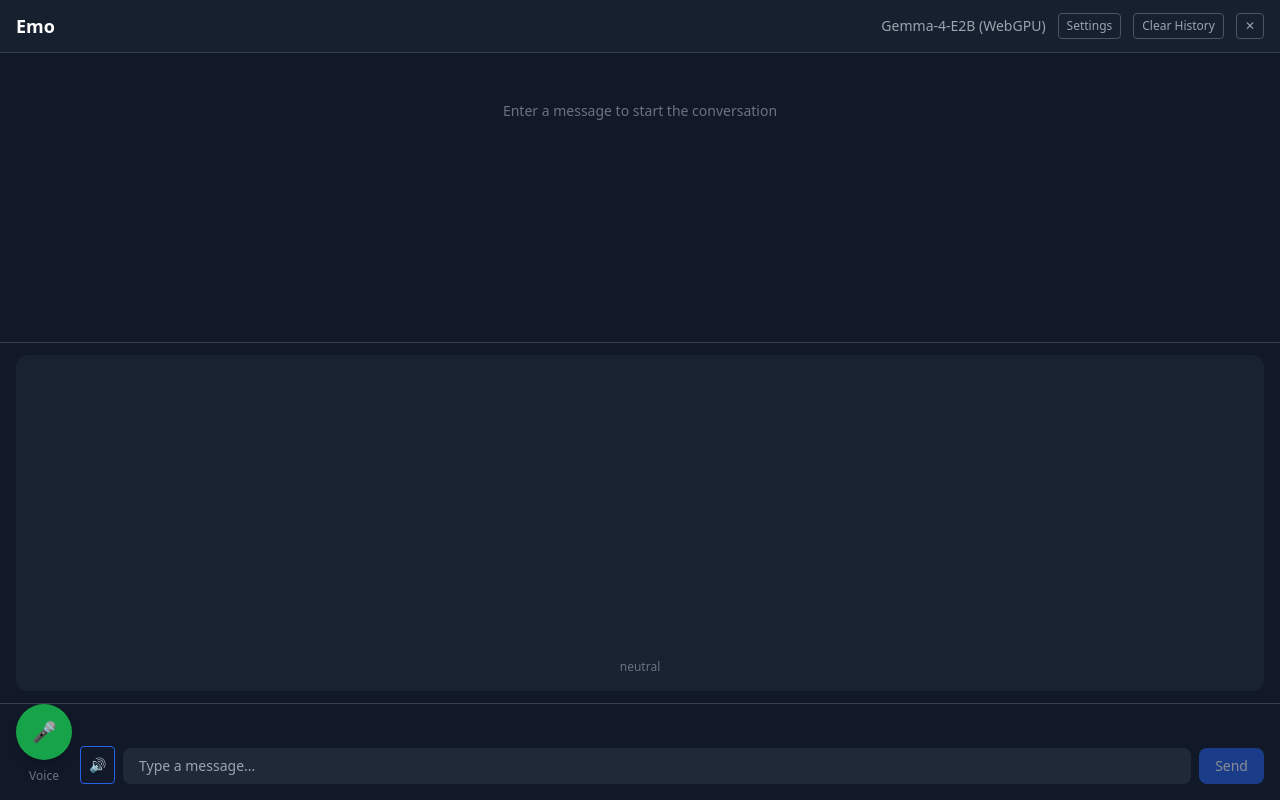
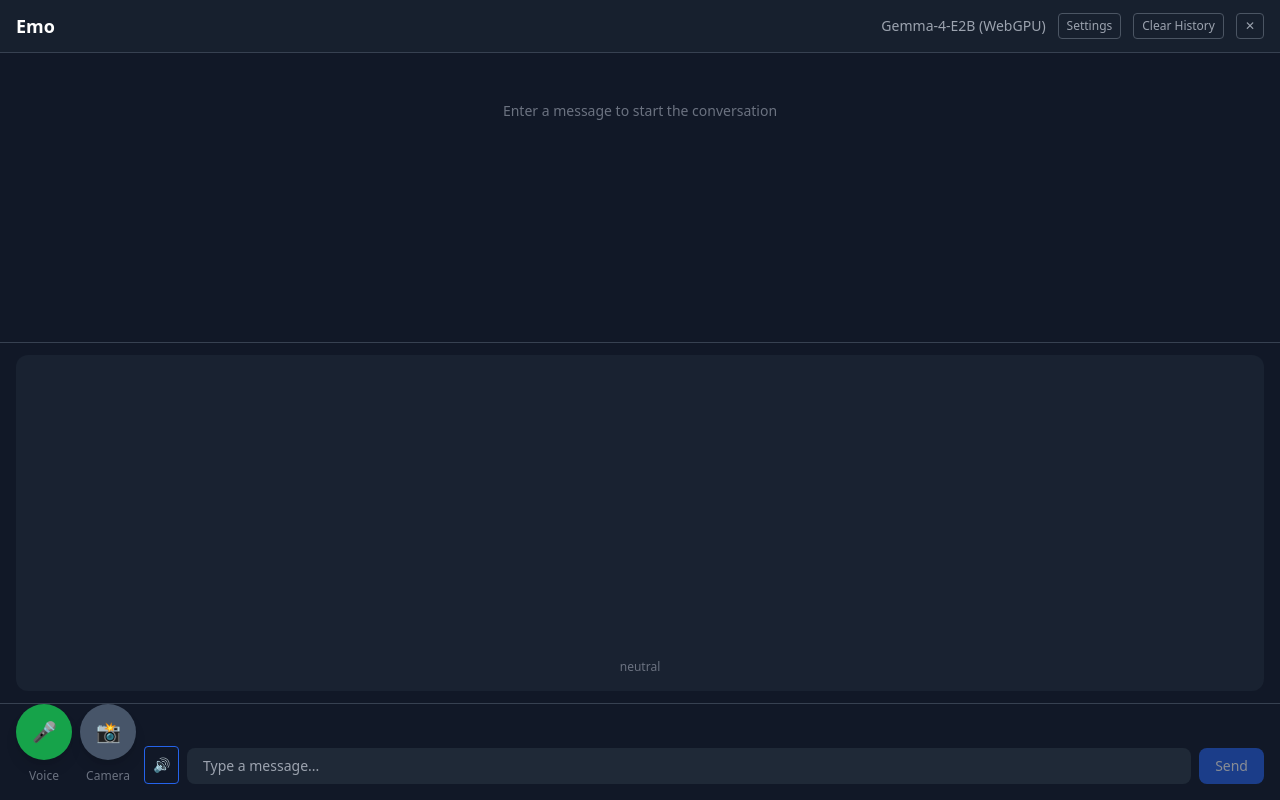
Before and after one commit to ryomo/emo, a Nuxt app: page / in a window 1280 px wide. Built offline with nearby package versions, Linux system fonts and the light colour scheme.

Commit message:
feat: add camera functionality

```diff
--- a/nuxt.config.ts
+++ b/nuxt.config.ts
@@ -17,9 +17,10 @@ export default defineNuxtConfig({
       emotionDisplay3dDefault: true, // NUXT_PUBLIC_EMOTION_DISPLAY_3D_DEFAULT
       speechLanguageDefault: '', // NUXT_PUBLIC_SPEECH_LANGUAGE_DEFAULT (empty = auto-detect from browser)
       debugSerialEnabledDefault: false, // NUXT_PUBLIC_DEBUG_SERIAL_ENABLED_DEFAULT
+      cameraEnabledDefault: false, // NUXT_PUBLIC_CAMERA_ENABLED_DEFAULT
       // NUXT_PUBLIC_SYSTEM_PROMPT_DEFAULT
       systemPromptDefault: [
-        'You are a helpful AI assistant.',
+        'You are a helpful AI robot.',
         'Please follow these rules when responding:',
         '- Keep responses to 1-3 sentences',
         '- Answer clearly and concisely',
--- /dev/null
+++ b/src/components/camera/CameraButton.vue
@@ -0,0 +1,39 @@
+<template>
+  <div class="flex flex-col items-center gap-2">
+    <button
+      class="rounded-full w-14 h-14 flex items-center justify-center transition-all duration-200 shadow-lg"
+      :class="buttonClass"
+      :disabled="disabled"
+      @click="$emit('toggle')"
+    >
+      <span class="text-white text-xl">{{ isActive ? '📷' : '📸' }}</span>
+    </button>
+    <span
+      class="text-xs"
+      :class="isActive ? 'text-cyan-400' : 'text-gray-500'"
+    >
+      {{ isActive ? 'Camera On' : 'Camera' }}
+    </span>
+  </div>
+</template>
+
+<script setup lang="ts">
+const props = defineProps<{
+  isActive: boolean
+  disabled?: boolean
+}>()
+
+defineEmits<{
+  toggle: []
+}>()
+
+const buttonClass = computed(() => {
+  if (props.disabled) {
+    return 'bg-gray-600 cursor-not-allowed opacity-50'
+  }
+  if (props.isActive) {
+    return 'bg-cyan-600 hover:bg-cyan-700 ring-2 ring-cyan-400/50'
+  }
+  return 'bg-slate-600 hover:bg-slate-700 hover:scale-105'
+})
+</script>
--- /dev/null
+++ b/src/composables/useCamera.ts
@@ -0,0 +1,168 @@
+/**
+ * Camera composable used for preview and snapshot capture.
+ */
+
+interface CaptureOptions {
+  width?: number
+  height?: number
+  quality?: number
+}
+
+const DEFAULT_CAPTURE_WIDTH = 640
+const DEFAULT_CAPTURE_HEIGHT = 360
+const DEFAULT_CAPTURE_QUALITY = 0.8
+
+export function useCamera() {
+  const isActive = ref(false)
+  const stream = ref<MediaStream | null>(null)
+  const error = ref<string | null>(null)
+
+  const previewRef = ref<HTMLVideoElement | null>(null)
+  let captureVideoEl: HTMLVideoElement | null = null
+
+  async function start() {
+    if (isActive.value) return
+
+    error.value = null
+    try {
+      const media = await navigator.mediaDevices.getUserMedia({
+        video: {
+          facingMode: 'user',
+          width: { ideal: 1280 },
+          height: { ideal: 720 },
+        },
+        audio: false,
+      })
+
+      stream.value = media
+      isActive.value = true
+      await syncPreviewTarget()
+    }
+    catch (e: unknown) {
+      const err = e instanceof Error ? e : new Error(String(e))
+      if (err.name === 'NotAllowedError') {
+        error.value = 'Camera access denied. Please allow camera permissions.'
+      }
+      else if (err.name === 'NotFoundError') {
+        error.value = 'Camera device not found.'
+      }
+      else {
+        error.value = `Failed to start camera: ${err.message}`
+      }
+      stop()
+      throw err
+    }
+  }
+
+  function stop() {
+    if (previewRef.value) {
+      previewRef.value.srcObject = null
+    }
+
+    if (captureVideoEl) {
+      captureVideoEl.srcObject = null
+      captureVideoEl = null
+    }
+
+    if (stream.value) {
+      for (const track of stream.value.getTracks()) {
+        track.stop()
+      }
+    }
+
+    stream.value = null
+    isActive.value = false
+  }
+
+  async function setPreviewElement(el: HTMLVideoElement | null) {
+    previewRef.value = el
+    await syncPreviewTarget()
+  }
+
+  async function captureLatestFrame(options: CaptureOptions = {}): Promise<Blob | null> {
+    if (!stream.value) return null
+
+    const video = await ensureCaptureVideo()
+    if (!video) return null
+
+    const width = options.width ?? DEFAULT_CAPTURE_WIDTH
+    const height = options.height ?? DEFAULT_CAPTURE_HEIGHT
+    const quality = options.quality ?? DEFAULT_CAPTURE_QUALITY
+
+    const canvas = document.createElement('canvas')
+    canvas.width = width
+    canvas.height = height
+
+    const ctx = canvas.getContext('2d')
+    if (!ctx) return null
+
+    ctx.drawImage(video, 0, 0, width, height)
+
+    const blob = await new Promise<Blob | null>((resolve) => {
+      canvas.toBlob(resolve, 'image/jpeg', quality)
+    })
+
+    return blob
+  }
+
+  async function syncPreviewTarget() {
+    if (!previewRef.value || !stream.value) return
+
+    previewRef.value.srcObject = stream.value
+    previewRef.value.muted = true
+    previewRef.value.playsInline = true
+
+    try {
+      await previewRef.value.play()
+    }
+    catch {
+      // play() can fail before user gesture in some environments
+    }
+  }
+
+  async function ensureCaptureVideo(): Promise<HTMLVideoElement | null> {
+    if (!stream.value) return null
+
+    if (!captureVideoEl) {
+      captureVideoEl = document.createElement('video')
+      captureVideoEl.muted = true
+      captureVideoEl.playsInline = true
+      captureVideoEl.srcObject = stream.value
+    }
+
+    if (captureVideoEl.readyState < 2) {
+      await captureVideoEl.play()
+      await new Promise<void>((resolve) => {
+        if (!captureVideoEl) {
+          resolve()
+          return
+        }
+        if (captureVideoEl.readyState >= 2) {
+          resolve()
+          return
+        }
+        const handler = () => {
+          captureVideoEl?.removeEventListener('loadeddata', handler)
+          resolve()
+        }
+        captureVideoEl.addEventListener('loadeddata', handler)
+      })
+    }
+
+    return captureVideoEl
+  }
+
+  onBeforeUnmount(() => {
+    stop()
+  })
+
+  return {
+    isActive: readonly(isActive),
+    stream: readonly(stream),
+    error: readonly(error),
+    start,
+    stop,
+    setPreviewElement,
+    captureLatestFrame,
+  }
+}
--- a/src/composables/useConfig.ts
+++ b/src/composables/useConfig.ts
@@ -18,6 +18,7 @@ export interface AppConfig {
   emotionDisplay3d: boolean
   speechLanguage: string
   debugSerialEnabled: boolean
+  cameraEnabled: boolean
 }
 
 const CONFIG_FILE = 'emo.config.json'
@@ -29,6 +30,7 @@ const _config = reactive<AppConfig>({
   emotionDisplay3d: true,
   speechLanguage: 'english',
   debugSerialEnabled: false,
+  cameraEnabled: false,
 })
 let _initialized = false
 let _defaults: AppConfig | null = null
@@ -87,6 +89,7 @@ export async function loadConfig(): Promise<void> {
     emotionDisplay3d: runtimeConfig.public.emotionDisplay3dDefault,
     speechLanguage: runtimeConfig.public.speechLanguageDefault || detectBrowserSpeechLanguage(),
     debugSerialEnabled: runtimeConfig.public.debugSerialEnabledDefault,
+    cameraEnabled: runtimeConfig.public.cameraEnabledDefault,
   }
   _defaults = defaults
   Object.assign(_config, defaults)
--- a/src/composables/webgpu/useWebGpuChat.ts
+++ b/src/composables/webgpu/useWebGpuChat.ts
@@ -6,19 +6,21 @@
 
 import type { ChatMessage } from '~/types/chat'
 import type { Tensor } from '@huggingface/transformers'
+import { load_image } from '@huggingface/transformers'
 import { EMOTION_EMOJI } from '~/types/emotion'
 
 const LOG_PREFIX = '[WebGPU Chat]'
+const CAMERA_CONTEXT_INSTRUCTION = '- The attached image is a live image from the camera attached to you. Mention it only when it is required to answer the user\'s request.'
 
 /** Generate emoji list from EMOTION_EMOJI for use in prompt */
 const EMOJI_LIST = Object.values(EMOTION_EMOJI).join(' ')
 
 /** Build full system prompt from user-configured base + emotion emoji instruction */
-function buildSystemPrompt(basePrompt: string): string {
-  const emojiInstruction
-    = `- Always start your response with exactly one of the following emojis`
+function buildSystemPrompt(basePrompt: string, hasImage: boolean): string {
+  const cameraInstruction = hasImage ? `\n${CAMERA_CONTEXT_INSTRUCTION}` : ''
+  const emojiInstruction = `\n- Always start your response with exactly one of the following emojis`
     + ` to express your current emotion: ${EMOJI_LIST}`
-  return `${basePrompt}\n${emojiInstruction}`
+  return `${basePrompt}${cameraInstruction}${emojiInstruction}`
 }
 
 /** Strip thinking channel blocks from model output */
@@ -37,23 +39,42 @@ export function useWebGpuChat() {
   const isLoading = ref(false)
   const error = ref<string | null>(null)
 
+  type ChatRequestContentPart = { type: 'image' } | { type: 'text', text: string }
+
+  interface ChatRequestMessage {
+    role: 'system' | 'user' | 'assistant'
+    content: string | ChatRequestContentPart[]
+  }
+
   /** Return array including system prompt with message history */
-  function buildRequestMessages(): { role: string, content: string }[] {
-    const maxMessagesToInclude = 10 // Limit number of recent messages to include in prompt for performance
+  function buildRequestMessages(userText: string, hasImage: boolean): ChatRequestMessage[] {
+    const maxMessagesToInclude = 9 // Reserve one slot for the current user turn
     const recentMessages = messages.value.slice(-maxMessagesToInclude)
+
+    const history: ChatRequestMessage[] = recentMessages
+      .filter(m => m.content != null && (m.role === 'user' || m.role === 'assistant'))
+      .map(m => ({ role: m.role, content: m.content! }))
+
+    const currentUserContent: string | ChatRequestContentPart[] = hasImage
+      ? [{ type: 'image' }, { type: 'text', text: userText }]
+      : userText
+
     return [
-      { role: 'system', content: buildSystemPrompt(config.systemPrompt) },
-      ...recentMessages
-        .filter(m => m.content != null)
-        .map(m => ({ role: m.role, content: m.content! })),
+      { role: 'system', content: buildSystemPrompt(config.systemPrompt, hasImage) },
+      ...history,
+      { role: 'user', content: currentUserContent },
     ]
   }
 
   /** Add user message, run local model inference, and add response to history */
-  async function sendMessage(userText: string) {
+  async function sendMessage(userText: string, userImage?: Blob | null) {
     if (!userText.trim() || isLoading.value) return
 
-    messages.value.push({ role: 'user', content: userText })
+    const trimmedText = userText.trim()
+
+    const requestMessages = buildRequestMessages(trimmedText, Boolean(userImage))
+    messages.value.push({ role: 'user', content: trimmedText })
+
     isLoading.value = true
     error.value = null
 
@@ -68,15 +89,21 @@ export function useWebGpuChat() {
         throw new Error('WebGPU model is not loaded')
       }
 
-      const requestMessages = buildRequestMessages()
-
       // Build prompt via chat template
       const prompt = processor.apply_chat_template(requestMessages, {
         add_generation_prompt: true,
       })
 
-      // Tokenize (text-only, no image/audio)
-      const inputs = await processor(prompt, null, null, { add_special_tokens: false })
+      let imageInput: unknown = null
+      let imageObjectUrl: string | null = null
+      try {
+        if (userImage) {
+          imageObjectUrl = URL.createObjectURL(userImage)
+          imageInput = await load_image(imageObjectUrl)
+        }
+
+        // Tokenize (text/image, no audio)
+        const inputs = await processor(prompt, imageInput, null, { add_special_tokens: false })
 
         const result = await withGpuLock(() => model.generate({
           ...inputs,
@@ -107,6 +134,12 @@ export function useWebGpuChat() {
 
         console.log(LOG_PREFIX, '✅ Response generated:', resultText.slice(0, 100))
       }
+      finally {
+        if (imageObjectUrl) {
+          URL.revokeObjectURL(imageObjectUrl)
+        }
+      }
+    }
     catch (e: unknown) {
       const msg = e instanceof Error ? e.message : String(e)
       error.value = msg
--- a/src/pages/index.vue
+++ b/src/pages/index.vue
@@ -75,6 +75,22 @@
         />
       </div>
 
+      <!-- Camera Preview -->
+      <div
+        v-if="isCameraActive"
+        class="shrink-0 px-3 pb-2 sm:px-4 sm:pb-3"
+      >
+        <div class="w-40 sm:w-48 rounded-lg overflow-hidden border border-cyan-700/60 bg-black">
+          <video
+            ref="cameraPreviewEl"
+            autoplay
+            muted
+            playsinline
+            class="w-full h-auto"
+          />
+        </div>
+      </div>
+
       <!-- Bottom Bar: Voice Button + TTS Toggle + Text Input -->
       <div class="shrink-0 flex items-end gap-2 px-3 pb-3 sm:px-4 sm:pb-4 border-t border-gray-700">
         <VoiceButton
@@ -82,6 +98,11 @@
           :is-tts-speaking="isSpeaking"
           :disabled="isLoading"
           @toggle="toggleVoice"
+        />
+        <CameraButton
+          :is-active="isCameraActive"
+          :disabled="isLoading"
+          @toggle="toggleCamera"
         />
         <button
           class="text-sm border rounded px-2 py-2 transition-colors flex-none"
@@ -111,15 +132,32 @@ import { stripEmotionEmoji } from '~/types/emotion'
 const config = useConfig()
 const webgpuChat = useWebGpuChat()
 const webSpeechSpeak = useWebSpeechSpeak()
+const camera = useCamera()
+
+const cameraPreviewEl = ref<HTMLVideoElement | null>(null)
+
+watch(
+  () => cameraPreviewEl.value,
+  (el) => {
+    camera.setPreviewElement(el).catch(() => {
+      // preview attachment failures are non-fatal
+    })
+  },
+  { immediate: true },
+)
 
 const isSpeaking = computed(() => webSpeechSpeak.isSpeaking.value)
+const isCameraActive = computed(() => camera.isActive.value)
+const cameraError = computed(() => camera.error.value)
 
 function stopTts() {
   webSpeechSpeak.stop()
 }
 
 function handleTranscriptComplete(text: string) {
-  webgpuChat.sendMessage(text)
+  handleSend(text).catch(() => {
+    // send errors are surfaced via webgpuChat error state
+  })
 }
 
 const webgpuListen = useWebGpuListen({ onTranscriptComplete: handleTranscriptComplete })
@@ -156,8 +194,8 @@ const lastAssistantText = computed(() => {
 })
 
 // Watch for errors in chat and speech APIs to display in app-level notification
-watch([chatError, speechError], ([chat, speech]) => {
-  setAppError(chat || speech || '')
+watch([chatError, speechError, cameraError], ([chat, speech, cam]) => {
+  setAppError(chat || speech || cam || '')
 })
 
 // Detect emoji from assistant response text to update emotion; speak with TTS when in voice mode
@@ -176,8 +214,12 @@ watch(
   },
 )
 
-function handleSend(message: string) {
-  webgpuChat.sendMessage(message)
+async function handleSend(message: string) {
+  if (!message.trim()) return
+  const imageBlob = isCameraActive.value
+    ? await camera.captureLatestFrame()
+    : null
+  await webgpuChat.sendMessage(message, imageBlob)
 }
 
 function clearHistory() {
@@ -199,4 +241,23 @@ function toggleVoice() {
     webgpuListen.start()
   }
 }
+
+async function toggleCamera() {
+  if (isCameraActive.value) {
+    camera.stop()
+    return
+  }
+  try {
+    await camera.start()
+  }
+  catch {
+    // error state is already exposed by useCamera
+  }
+}
+
+onMounted(() => {
+  if (config.cameraEnabled) {
+    void toggleCamera()
+  }
+})
 </script>
```
Also changed, not shown: src/pages/settings.vue (+17 -0 lines), 2 other files (tests, documents, lock files or other folders). Lines whose indentation alone changed are shown as unchanged.
